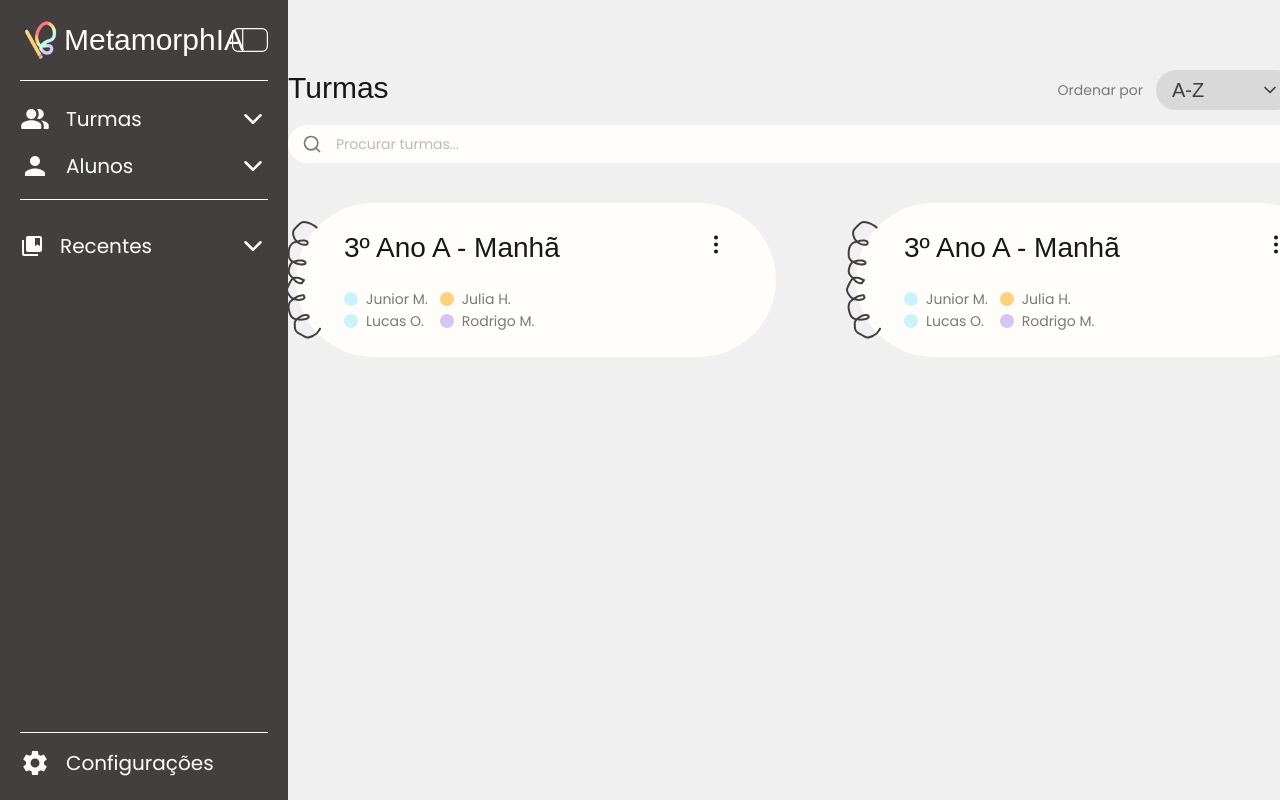
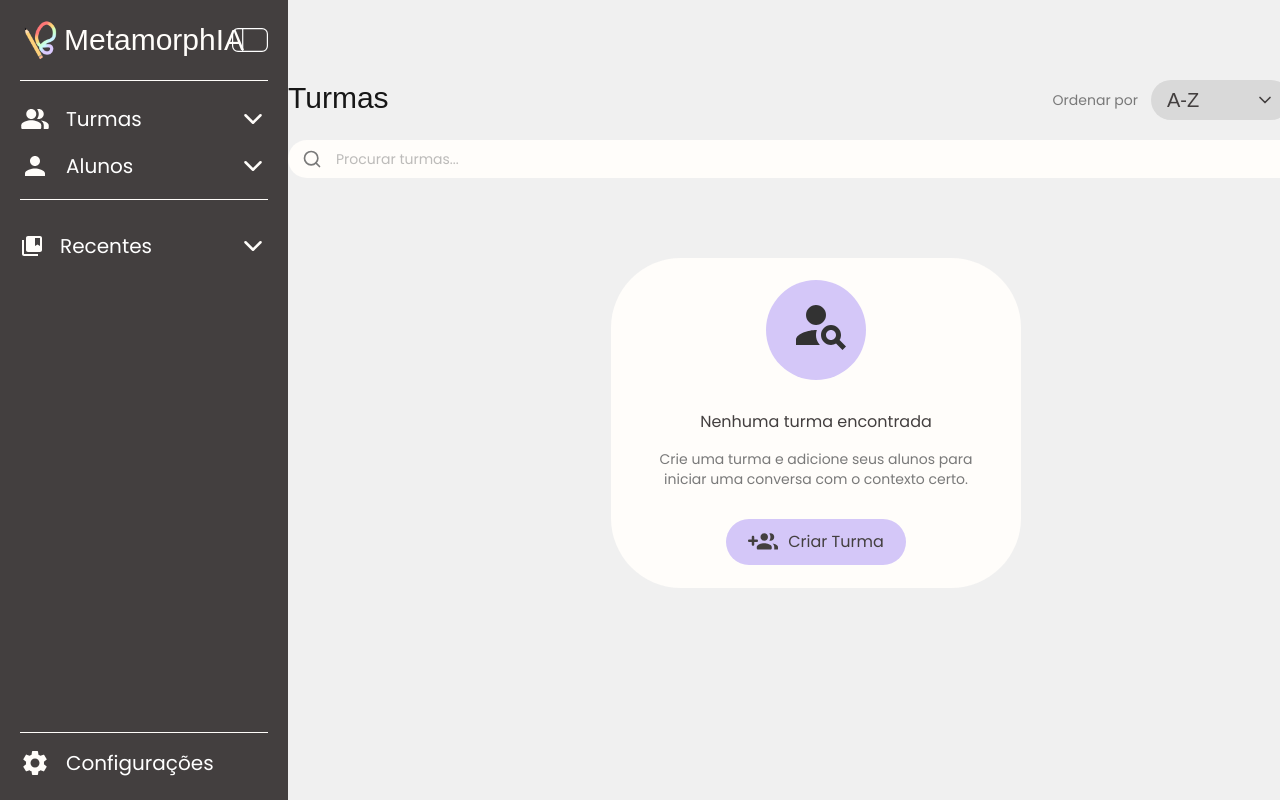
Before and after one commit to KauaSd/MetamorphIA_Frontend-2, a Next.js app: page /logged/turmas in a window 1280 px wide. Built offline with nearby package versions, Linux system fonts and the light colour scheme; a web font is replaced by a local one.

Commit message:
correção das telas de visualizar turmas e alunos

```diff
--- a/app/logged/alunos/page.tsx
+++ b/app/logged/alunos/page.tsx
@@ -1,39 +1,14 @@
 import Menu from "@/components/Menu";
-import HeaderPag from "@/components/HeaderPagAl";
-import BarraPesquisa from "@/components/Input";
-import Aluno from "@/components/Aluno";
+import ConteudoAlunos from "@/components/ConteudoAlunos";
 
 export default function ViewAlunos(){
-    const alunos = [
-        {nome: "Junior Marcos", neuro: "TDAH", turma: "3º Ano A - Manhã"},
-        {nome: "Julia Holanda", neuro: "TEA", turma: "3º Ano A - Manhã"},
-        {nome: "Lucas Olioti", neuro: "TDAH", turma: "3º Ano A - Manhã"},
-        {nome: "Rodrigo Mauro", neuro: "AH/SD", turma: "3º Ano A - Manhã"},
-        {nome: "Sofia Gabriele", neuro: "Dislexia", turma: "3º Ano A - Manhã"},
-    ]
-
     return (
         <div className="flex flex-row w-full h-screen">
             <Menu />
 
-            <div className="flex justify-center items-center w-full">
-                <div className="flex w-[1056px] flex-col h-full items-center gap-10">
-                    <div className="flex flex-col w-full mt-[70px] gap-[15px]">
-                        <HeaderPag />
-                        <BarraPesquisa type="search" placeholder="Procurar alunos..."/>
-                    </div>
-
-                    <div className="grid grid-cols-2 gap-5">
-                        {alunos.map((aluno, index) => (
-                            <Aluno
-                                key={aluno.nome}
-                                nome={aluno.nome}
-                                Neuro={aluno.neuro}
-                                Turma={aluno.turma}
-                                index={index}
-                            />
-                        ))}
-                    </div>
+            <div className="flex justify-center w-full">
+                <div>
+                    <ConteudoAlunos />
                 </div>
             </div>
         </div>
--- a/app/logged/turmas/page.tsx
+++ b/app/logged/turmas/page.tsx
@@ -1,51 +1,14 @@
 import Menu from "@/components/Menu";
-import HeaderPag from "@/components/HeaderPagTurmas";
-import BarraPesquisa from "@/components/Input";
-import Turma from "@/components/Turma";
+import ConteudoTurmas from "@/components/ConteudoTurmas";
 
 export default function ViewTurmas(){
-    const turmas = [
-        {
-            nomeTurma: "3º Ano A - Manhã",
-            alunos: [
-                {nome: "Junior M.", neuro: "TDAH", turma: "3º Ano A - Manhã"},
-                {nome: "Julia H.", neuro: "TEA", turma: "3º Ano A - Manhã"},
-                {nome: "Lucas O.", neuro: "TDAH", turma: "3º Ano A - Manhã"},
-                {nome: "Rodrigo M.", neuro: "AH/SD", turma: "3º Ano A - Manhã"},
-            ]
-        },
-         {
-            nomeTurma: "3º Ano A - Manhã",
-            alunos: [
-                {nome: "Junior M.", neuro: "TDAH", turma: "3º Ano A - Manhã"},
-                {nome: "Julia H.", neuro: "TEA", turma: "3º Ano A - Manhã"},
-                {nome: "Lucas O.", neuro: "TDAH", turma: "3º Ano A - Manhã"},
-                {nome: "Rodrigo M.", neuro: "AH/SD", turma: "3º Ano A - Manhã"},
-            ]
-        }
-    ]
-
     return (
         <div className="flex flex-row w-full h-screen">
             <Menu />
 
-            <div className="flex justify-center items-center w-full">
-                <div className="flex w-[1056px] flex-col h-full items-center gap-10">
-                    <div className="flex flex-col w-full mt-[70px] gap-[15px]">
-                        <HeaderPag />
-                        <BarraPesquisa type="search" placeholder="Procurar turmas..."/>
-                    </div>
-
-                    <div className="grid flex-1 grid-cols-2 gap-20">
-                        {turmas.map((turma, index) => (
-                            <Turma
-                                key={index}
-                                nomeTurma={turma.nomeTurma}
-                                alunos={turma.alunos}
-                            />
-                        ))}
-                    </div>
-
+            <div className="flex justify-center w-full">
+                <div>
+                    <ConteudoTurmas />
                 </div>
             </div>
         </div>
--- a/components/BoxSemAluno.tsx
+++ b/components/BoxSemAluno.tsx
@@ -1,5 +1,6 @@
 import PersonSearch from "@/public/person_search.svg";
 import Button from "@/components/Button";
+import Link from 'next/link';
 
 export default function ModalSemAluno(){
     return (
@@ -11,7 +12,9 @@ export default function ModalSemAluno(){
                 <p className="text-[#433F3F] text-base">Nenhum aluno encontrado</p>
                 <p className="text-[#797979] text-sm w-[330px] text-center">Adicione um aluno em uma de suas turmas para visualizá-lo nesta tela.</p>
             </div>
-            <Button type="button" className="w-[180px]">Ir para Turmas</ Button>
+            <Link href="/logged/turmas">
+                <Button type="button" className="w-[180px]">Ir para Turmas</ Button>
+            </Link>
         </div>
     )
 }
--- a/components/BoxSemTurma.tsx
+++ b/components/BoxSemTurma.tsx
@@ -2,7 +2,13 @@ import PersonSearch from "@/public/person_search.svg";
 import Button from "@/components/Button";
 import GroupAdd from "@/public/group_add.svg";
 
-export default function ModalSemAluno(){
+interface BoxSemTurmaProps{
+    onCriarTurma: () => void;
+}
+
+export default function ModalSemTurma({
+    onCriarTurma,
+}: BoxSemTurmaProps){
     return (
         <div className="bg-[#FFFDFA] w-[410px] h-[330px] rounded-[70px] flex flex-col justify-center items-center gap-[30px]">
             <div className="bg-[#D4C7F8] w-[100px] h-[100px] rounded-[100%] flex">
@@ -12,7 +18,7 @@ export default function ModalSemAluno(){
                 <p className="text-[#433F3F] text-base">Nenhuma turma encontrada</p>
                 <p className="text-[#797979] text-sm w-[330px] text-center">Crie uma turma e adicione seus alunos para iniciar uma conversa com o contexto certo.</p>
             </div>
-            <Button type="button" className="w-[180px] flex flex-row gap-[10px] justify-center items-center">
+            <Button type="button" onClick={onCriarTurma} className="w-[180px] flex flex-row gap-[10px] justify-center items-center">
                 <img src={GroupAdd.src} className="flex w-[30px] h-[30px]" />
                 Criar Turma
             </ Button>
--- a/components/CheckBox.tsx
+++ b/components/CheckBox.tsx
@@ -6,7 +6,7 @@ export default function CheckBox() {
   const [aceitaTermos, setAceitaTermos] = useState(false);
 
   return (
-    <label className="flex cursor-pointer items-start gap-2">
+    <label className="flex cursor-pointer items-center gap-2">
       <input
         type="checkbox"
         onChange={(e) => setAceitaTermos(e.target.checked)}
--- /dev/null
+++ b/components/ConteudoAlunos.tsx
@@ -0,0 +1,46 @@
+"use client";
+
+import { useState} from "react";
+import HeaderPag from "@/components/HeaderPagAl";
+import BarraPesquisa from "@/components/Input";
+import Aluno from "@/components/Aluno";
+import BoxSemAluno from "@/components/BoxSemAluno";
+
+export default function ConteudoAlunos(){
+    const [temAluno, setTemAluno] = useState(false);
+
+    const alunos = [
+        {nome: "Junior Marcos", neuro: "TDAH", turma: "3º Ano A - Manhã"},
+        {nome: "Julia Holanda", neuro: "TEA", turma: "3º Ano A - Manhã"},
+        {nome: "Lucas Olioti", neuro: "TDAH", turma: "3º Ano A - Manhã"},
+        {nome: "Rodrigo Mauro", neuro: "AH/SD", turma: "3º Ano A - Manhã"},
+        {nome: "Sofia Gabriele", neuro: "Dislexia", turma: "3º Ano A - Manhã"},
+    ]
+
+    return(
+            <div className="flex flex-col w-full h-full items-center">
+                <div className="flex flex-col w-full gap-5 mt-20">
+                    <HeaderPag  />
+                    <BarraPesquisa type="search" placeholder="Procurar alunos..." />
+                </div>
+
+                {temAluno ? (
+                    <div className="grid grid-cols-2 gap-5">
+                        {alunos.map((aluno, index) => (
+                            <Aluno
+                                key={aluno.nome}
+                                nome={aluno.nome}
+                                Neuro={aluno.neuro}
+                                Turma={aluno.turma}
+                                index={index}
+                            />
+                        ))}
+                    </div>
+                ) : (
+                    <div className="flex items-center mt-20">
+                        <BoxSemAluno />
+                    </div>
+                )}
+            </div>
+        );
+}
--- /dev/null
+++ b/components/ConteudoTurmas.tsx
@@ -0,0 +1,67 @@
+"use client";
+
+import { useState } from "react";
+import HeaderPag from "@/components/HeaderPagTurmas";
+import BarraPesquisa from "@/components/Input";
+import Turma from "@/components/Turma";
+import BoxSemTurma from "@/components/BoxSemTurma";
+import FormTurma from "@/components/FormTurma";
+
+export default function ConteudoTurmas(){
+    const [temTurma, setTemTurma] = useState(false);
+    const [mostrarForm, setMostrarForm] = useState(false);
+
+    const turmas = [
+        {
+            nomeTurma: "3º Ano A - Manhã",
+            alunos: [
+                {nome: "Junior M.", neuro: "TDAH", turma: "3º Ano A - Manhã"},
+                {nome: "Julia H.", neuro: "TEA", turma: "3º Ano A - Manhã"},
+                {nome: "Lucas O.", neuro: "TDAH", turma: "3º Ano A - Manhã"},
+                {nome: "Rodrigo M.", neuro: "AH/SD", turma: "3º Ano A - Manhã"},
+            ]
+        },
+    ]
+
+    function abrirForm(){
+        setMostrarForm(true);
+    }
+
+    function fecharForm(){
+        setMostrarForm(false);
+    }
+
+    function criarTurma(){
+        setTemTurma(true);
+        setMostrarForm(false);
+    }
+
+    return(
+        <div className="flex flex-col w-full h-full items-center gap">
+            <div className="flex flex-col w-full gap-5 mt-20">
+                <HeaderPag onCriarTurma={abrirForm} />
+                <BarraPesquisa type="search" placeholder="Procurar turmas..." />
+            </div>
+
+            {temTurma ? (
+                <div className="grid grid-cols-2 gap-20 mt-20">
+                    {turmas.map((turma, index) => (
+                        <Turma
+                            key={index}
+                            nomeTurma={turma.nomeTurma}
+                            alunos={turma.alunos}
+                        />
+                    ))}
+                </div>
+            ) : (
+                <div className="flex items-center mt-20">
+                    <BoxSemTurma onCriarTurma={abrirForm} />
+                </div>
+            )}
+
+            {mostrarForm && (
+                <FormTurma onClose={fecharForm} onCriar={criarTurma} />
+            )}
+        </div>
+    );
+}
--- a/components/FormCadastro.tsx
+++ b/components/FormCadastro.tsx
@@ -29,7 +29,7 @@ export default function FormCadastro() {
           <Input type="password" placeholder="Digite sua senha" value={senha} onChange={(e) => setSenha(e.target.value)} />
         </div>
 
-        <div className="flex flex-col items-center">
+        <div className="flex items-center">
           <CheckBox />
         </div>
 
--- a/components/HeaderPagTurmas.tsx
+++ b/components/HeaderPagTurmas.tsx
@@ -1,7 +1,11 @@
 import DropDown from "@/components/DropDown";
 import GroupAdd from "@/public/group_add.svg";
 
-export default function HeaderPag(){
+interface HeaderPagProps{
+    onCriarTurma: () => void;
+}
+
+export default function HeaderPag({ onCriarTurma }: HeaderPagProps){
     const OpcoesDropDown = [
         {value: "az", label: "A-Z"},
         {value: "recente", label: "Atividade"}
@@ -16,9 +20,9 @@ export default function HeaderPag(){
                     <span className="text-sm text-[#797979]">Ordenar por</span>
                     <DropDown options={OpcoesDropDown} />
 
-                    <div className="flex w-[35px] h-[35px] bg-[#D4C7F8] rounded-[100%] justify-center items-center cursor-pointer hover:bg-[#AB97E0]">
-                        <img src={GroupAdd.src} className="flex w-[25px] h-[25px]" />
-                    </div>
+                    <button type="button" onClick={onCriarTurma} aria-label="Criar Turma" className="flex w-10 h-10 bg-[#D4C7F8] rounded-[100%] justify-center items-center cursor-pointer hover:bg-[#AB97E0]">
+                        <img src={GroupAdd.src} className="flex w-7 h-7" />
+                    </button>
                 </div>
             </div>
         </div>
```
Also changed, not shown: app/logged/semAlunos/page.tsx (deleted, +0 -25 lines), app/logged/semTurmas/page.tsx (deleted, +0 -25 lines), components/FormTurma.tsx (+12 -3 lines).
